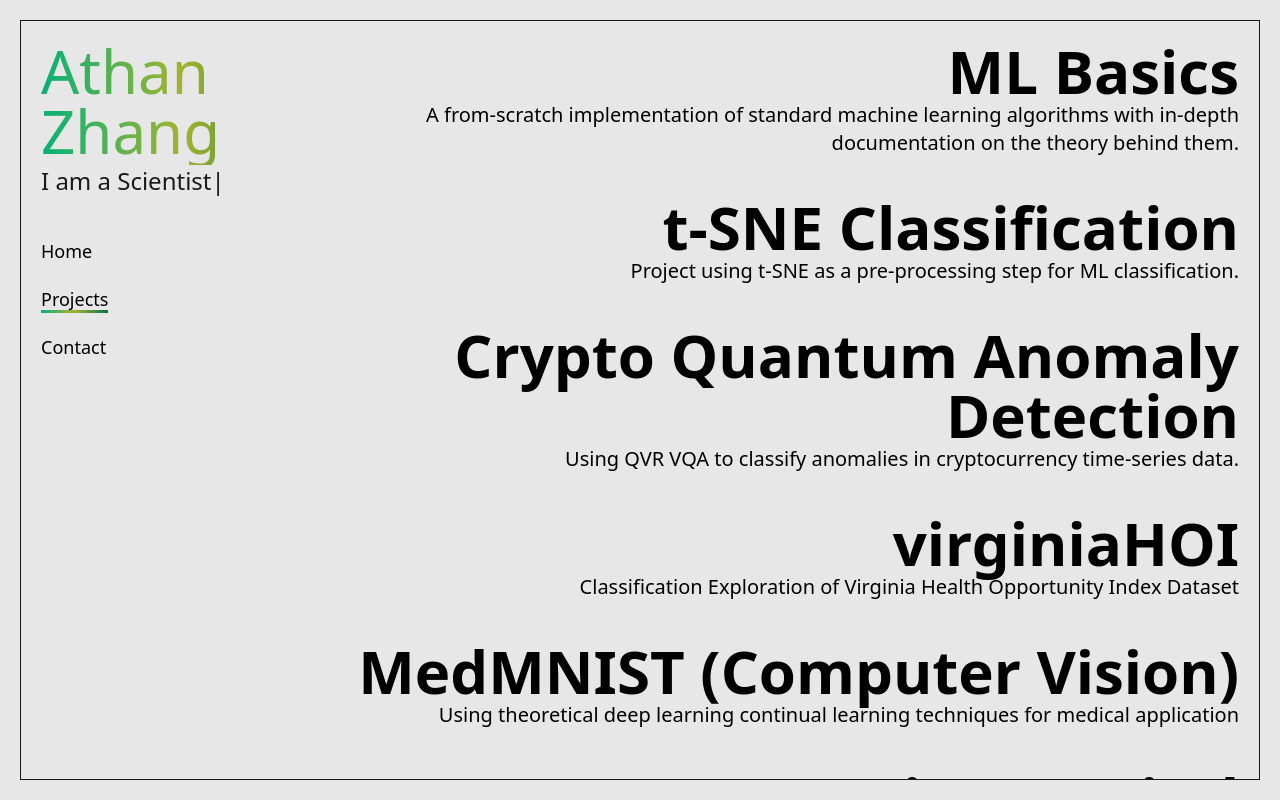
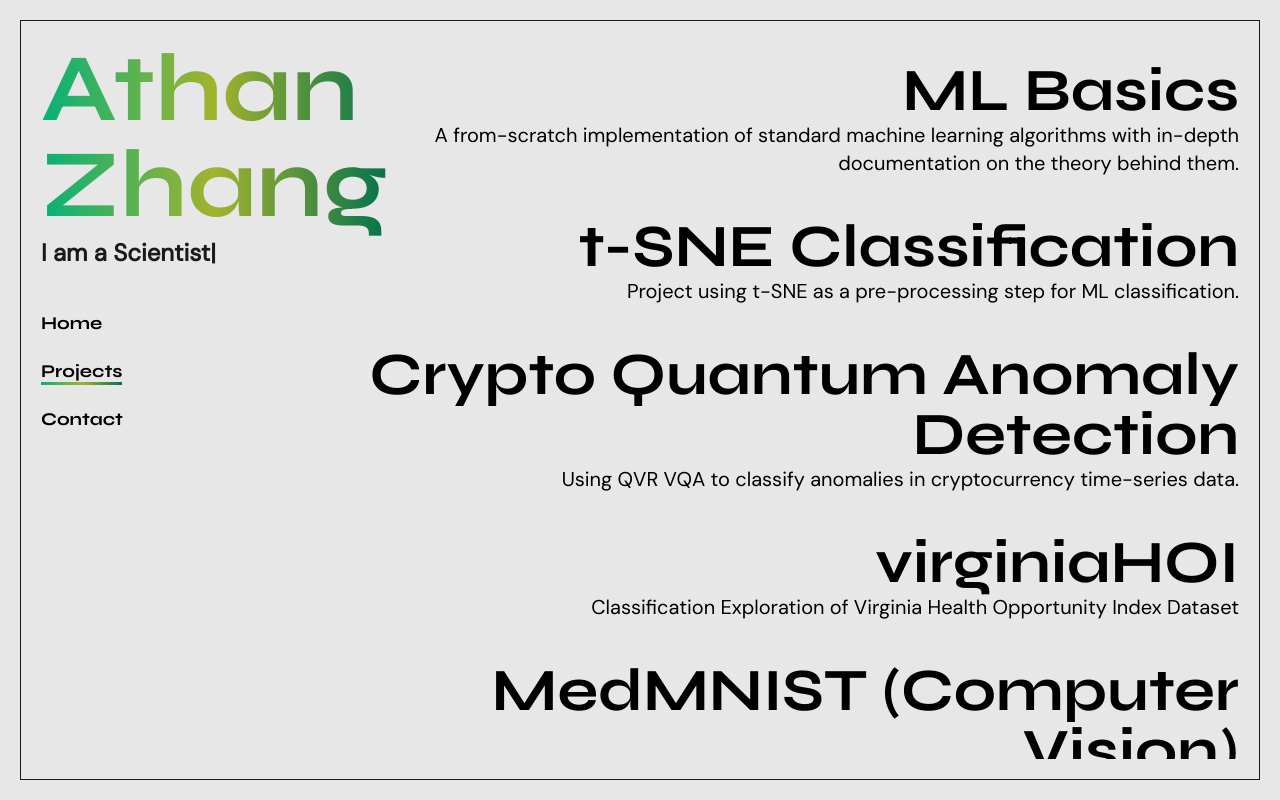
Before and after one commit to athanzxyt/personal_website, a React (Vite) app: page /projects in a window 1280 px wide. Built offline with nearby package versions, Linux system fonts and the light colour scheme.

Commit message:
ADD: Fonts

```diff
--- a/src/App.jsx
+++ b/src/App.jsx
@@ -10,7 +10,7 @@ function App() {
   return (
     <BrowserRouter>
       <div className="h-screen bg-background p-5">
-        <div className="bg-background border-primary border h-full w-full p-5 pb-0">
+        <div className="bg-background border-primary border h-full w-full p-5">
           <div className="flex flex-col h-full overflow-hidden sm:grid sm:gap-x-6 sm:grid-cols-2 md:grid-cols-3 lg:grid-cols-4">
             <div className="sm:col-span-1">
               <Header />
--- a/src/components/Header.jsx
+++ b/src/components/Header.jsx
@@ -6,7 +6,7 @@ import { TypeAnimation } from 'react-type-animation'
 function Header() {
     return (
         <div>
-            <h1 className="text-6xl custom-grad pb-1">Athan Zhang</h1>
+            <h1 className="text-8xl custom-grad pb-1 font-syne font-bold leading-none">Athan Zhang</h1>
             <TypeAnimation
                 sequence={[
                     'I am a Developer',
@@ -19,7 +19,7 @@ function Header() {
                 wrapper="div"
                 speed={10}
                 repeat={Infinity}
-                className="pb-10 text-2xl text-primary"
+                className="pb-10 text-2xl text-primary font-dm font-bold"
             />
         </div>
     )
--- a/src/index.css
+++ b/src/index.css
@@ -1,7 +1,7 @@
+@import url('https://fonts.googleapis.com/css2?family=DM+Sans:opsz@9..40&family=Syne:wght@400;700&display=swap');
 @tailwind base;
 @tailwind components;
 @tailwind utilities;
-
 
 .no-scrollbar::-webkit-scrollbar {
   display: none;
@@ -19,8 +19,10 @@ body {
   @apply bg-gradient-to-r from-[#06b178] via-[#a3b32e] to-[#04724d] inline-block text-transparent bg-clip-text;
 }
 
+/* Nav Items */
+
 .nav-item {
-  @apply mr-5 mb-5 text-lg cursor-pointer;
+  @apply mr-5 mb-5 text-lg cursor-pointer font-syne font-bold;
   @apply bg-gradient-to-r from-[#06b178] via-[#a3b32e] to-[#04724d];
   border-bottom-width: 0;
   background-size: 0 3px;
@@ -35,5 +37,20 @@ body {
 
 .nav-item.active {
   background-size: 100% 3px;
-  background-position: 0 100%
+  background-position: 0 100%;
 }
+
+/* Projects Page */
+
+.project-li {
+  @apply bg-gradient-to-r from-transparent from-50% to-[#06b178];
+  right: 100%;
+  background-repeat: no-repeat;
+  background-position: right;
+  background-size: 0 100%;
+  transition: background-size .5s ease-in-out;
+}
+
+.project-li:hover {
+  background-size: 100% 100%;
+}
--- a/src/pages/Home.jsx
+++ b/src/pages/Home.jsx
@@ -9,10 +9,10 @@ function Home() {
                 <img src="src/assets/pfp2.png" alt="A Picture of Me!" />
             </div>
             <div>
-                <p className="text-md sm:pr-10 sm:absolute sm:bottom-0">
+                <p className="text-md sm:pr-10 sm:absolute sm:bottom-0 font-dm">
                     Working to expand the domain of computation. I'm based
                     in the greater New York and Washington D.C. areas and
-                    am currently studying at Princeton University. I have
+                    am currently studying at Princeton University 🐅. I have
                     interests in artificial intelligence, quantum computing,
                     and optimization.
                     <br />
--- a/src/pages/Projects.jsx
+++ b/src/pages/Projects.jsx
@@ -16,9 +16,9 @@ function Projects() {
         <div className="flex justify-end">
             <ul className="list-none p-0 m-0">
                 {projects.map(project => (
-                <li key={project.id} className="pb-10">
-                    <h2 className="text-6xl font-bold text-right">{project.title}</h2>
-                    <p className="text-xl text-right">{project.description}</p>
+                <li key={project.id} className="py-5 project-li">
+                    <h2 className="text-6xl font-syne font-bold text-right">{project.title}</h2>
+                    <p className="text-xl font-dm text-right">{project.description}</p>
                 </li>
                 ))}
             </ul>
--- a/tailwind.config.js
+++ b/tailwind.config.js
@@ -6,6 +6,10 @@ export default {
   ],
   theme: {
     extend: {
+      fontFamily: {
+        'syne': ['Syne', 'sans-serif'],
+        'dm': ['DM Sans', 'sans-serif'],
+      },
       colors: {
         'background': '#e7e7e7', // Mercury
         'primary': '#1a1a1a',
```
